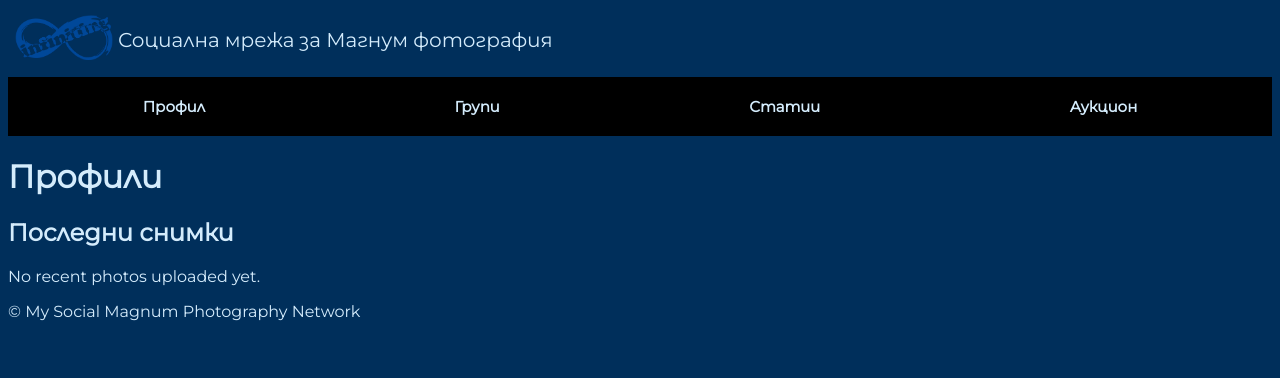
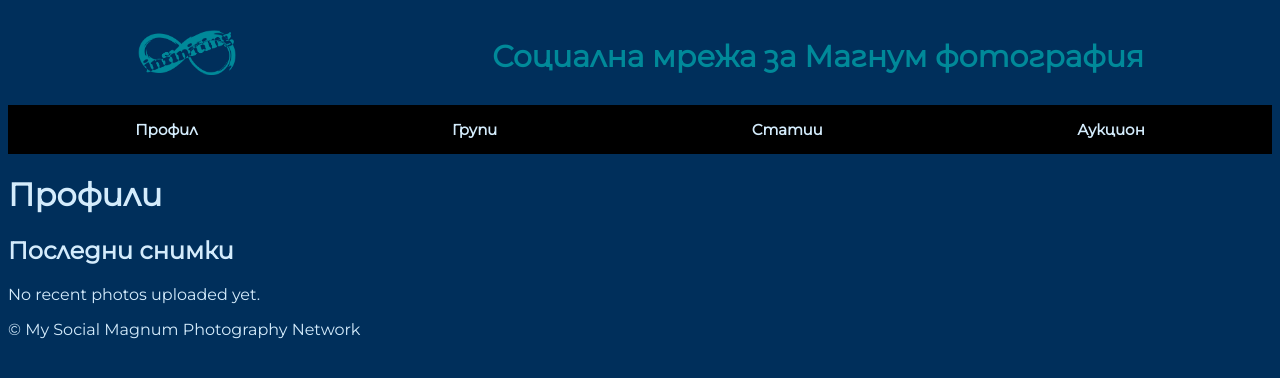
Before and after one commit to sdplamen/infiniting, a Django app: page / in a window 1280 px wide. Shown: the top 378 px of the page. Run offline with Django 5.2, Linux system fonts and the light colour scheme.

Commit message:
Fix changes.

```diff
--- a/infiniting/profil/static/css/profil.css
+++ b/infiniting/profil/static/css/profil.css
@@ -16,26 +16,25 @@ a:hover{
 
 .band-logo {
     background-color: #002F5B;
-    font-size: 20px;
+    font-size: 30px;
+    font-weight: bold;
+    /*font-style: italic;*/
     /*margin: 5px;*/
+    color: #008999;
     display: flex;
-    /*justify-content: space-around;*/
-    align-items: center
+    justify-content: space-around;
+    align-items: center;
 }
 
 #logo {
     width: 100px;
-    padding: 5px;
 }
 .nav {
     background-color: #000000;
     font-size: 15px;
-    font-weight: 700;
-    margin: 5px auto;
-    padding: 5px 10px;
+    font-weight: 600;
     display: flex;
     justify-content: space-around;
-    align-items: baseline;
 }
 /*.body {
     display: grid;
```
Also changed, not shown: infiniting/profil/static/images/infinity.png.
